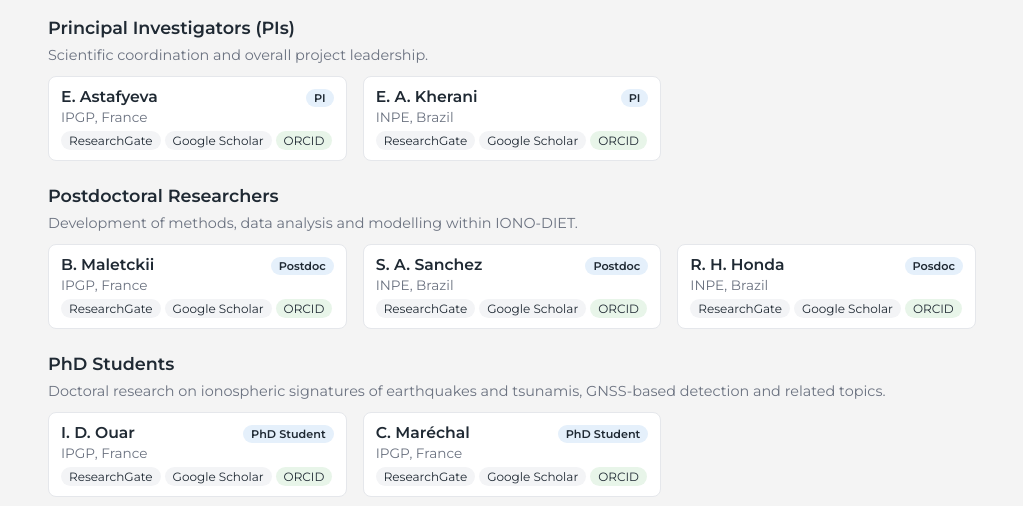
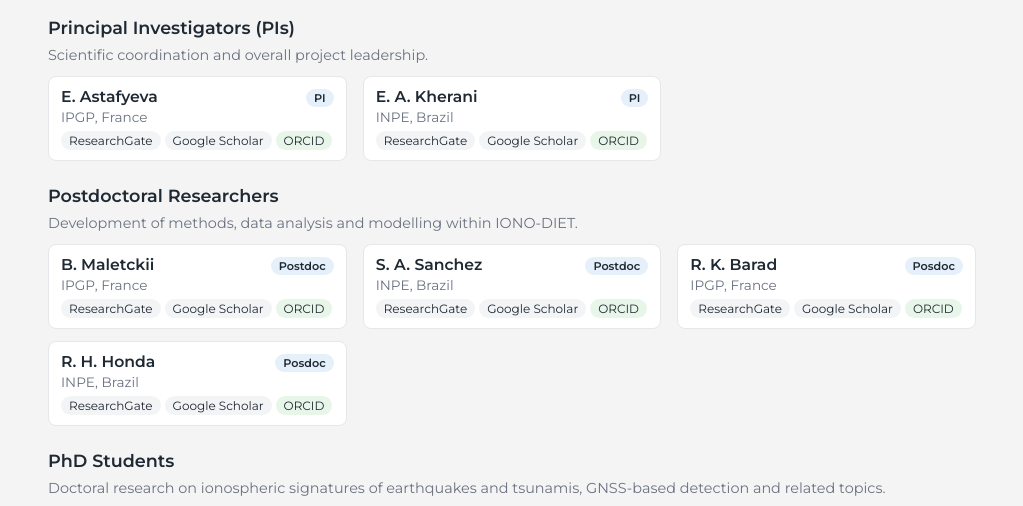
Before and after one commit to hisahon/draft-ii, a plain HTML site: page team.html in a window 1280 px wide. Shown: the part 232-738 px from the top of the page, without its empty margins (128-1151 px from the left). Drawn offline with Linux system fonts and the light colour scheme.

Commit message:
updating contects

```diff
--- a/team.html
+++ b/team.html
@@ -384,7 +384,23 @@
                         </div>
                     </div>
 
-                                        <!-- Honda -->
+                                         <!-- Barad -->
+                    <div class="person-card">
+                        <div class="person-header">
+                            <div class="person-name">R. K. Barad</div>
+                            <span class="person-role-tag">Posdoc</span>
+                        </div>
+                        <div class="person-affiliation">IPGP, France</div>
+                        <div class="person-links">
+                            <!-- Fill links when available -->
+                            <a class="link-pill" href="https://www.researchgate.net/profile/Rajesh-Barad">ResearchGate</a>
+                            <a class="link-pill" href="https://scholar.google.com/citations?user=9CTf6EQAAAAJ&hl=en">Google Scholar</a>
+                            <a class="link-pill orcid" href="https://orcid.org/0000-0002-4369-858X">ORCID</a>
+                        </div>
+                    </div>
+
+
+                     <!-- Honda -->
                     <div class="person-card">
                         <div class="person-header">
                             <div class="person-name">R. H. Honda</div>
```
